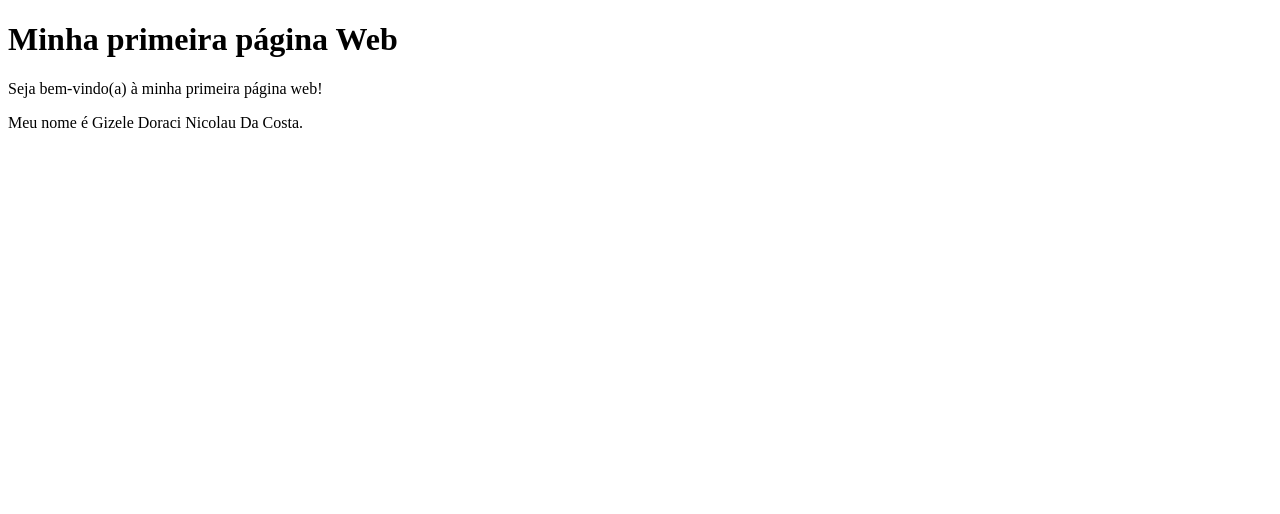
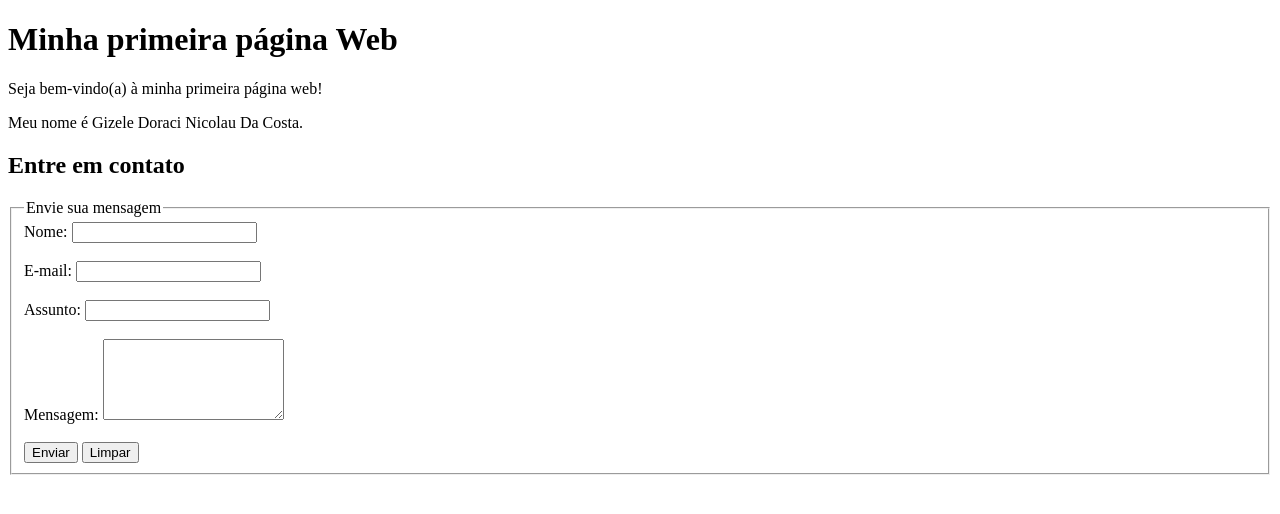
Before and after one commit to gizelecosta754-cpu/programacao-web, a plain HTML site: page Index.html in a window 1280 px wide. Drawn offline with Linux system fonts and the light colour scheme.

Commit message:
Adiciona formulário de contato

```diff
--- a/Index.html
+++ b/Index.html
@@ -1,4 +1,3 @@
-
 <!DOCTYPE html>
 <html lang="pt-BR">
 <head>
@@ -12,5 +11,39 @@
     <p>Seja bem-vindo(a) à minha primeira página web!</p>
 
     <p>Meu nome é Gizele Doraci Nicolau Da Costa.</p>
+
+    <section id="contato">
+        <h2>Entre em contato</h2>
+
+        <form>
+            <fieldset>
+                <legend>Envie sua mensagem</legend>
+
+                <label for="nome">Nome:</label>
+                <input type="text" id="nome" name="nome" required>
+
+                <br><br>
+
+                <label for="email">E-mail:</label>
+                <input type="email" id="email" name="email" required>
+
+                <br><br>
+
+                <label for="assunto">Assunto:</label>
+                <input type="text" id="assunto" name="assunto" required>
+
+                <br><br>
+
+                <label for="mensagem">Mensagem:</label>
+                <textarea id="mensagem" name="mensagem"
+                    rows="5" required></textarea>
+
+                <br><br>
+
+                <button type="submit">Enviar</button>
+                <button type="reset">Limpar</button>
+            </fieldset>
+        </form>
+    </section>
 </body>
 </html>
```
